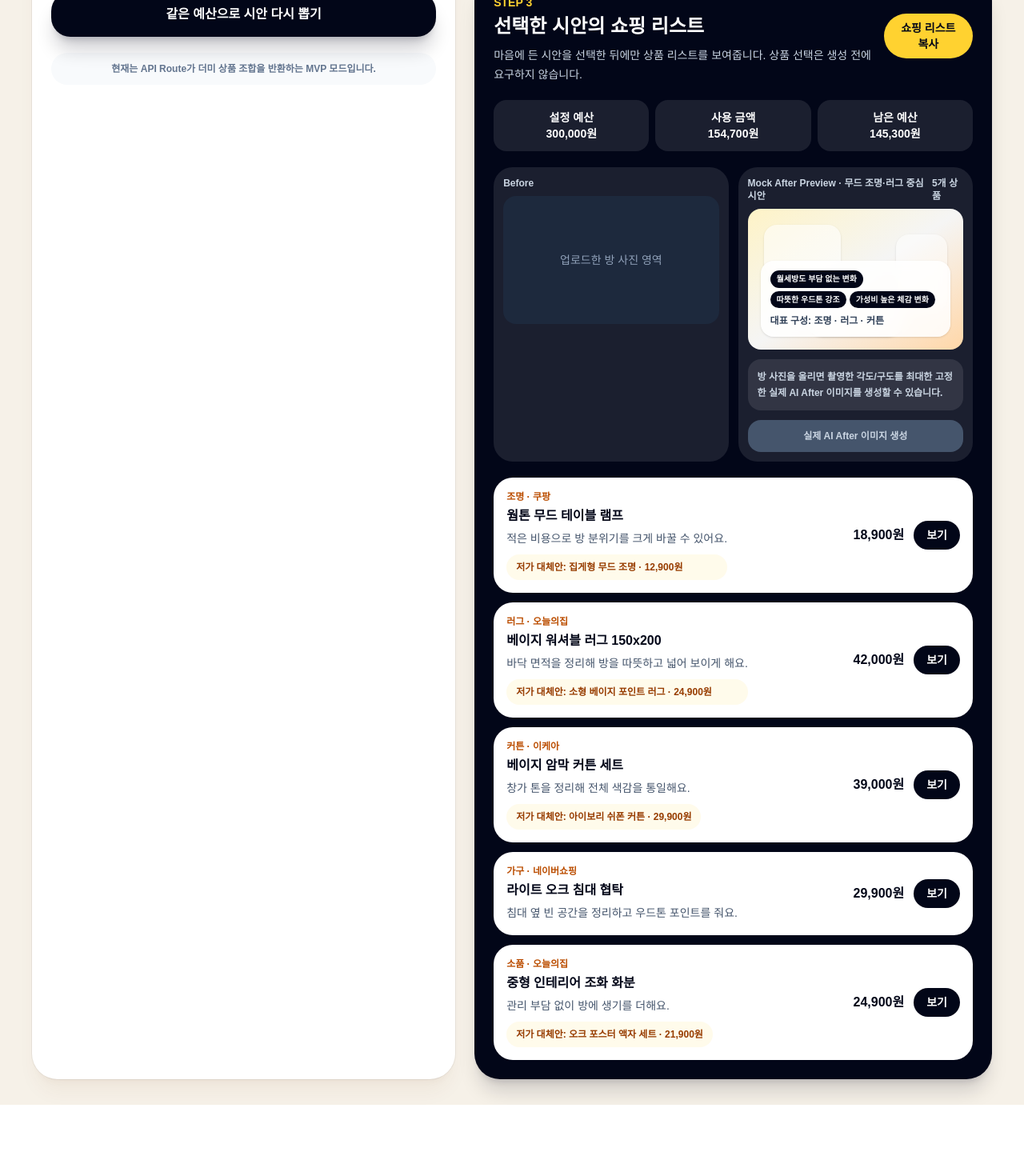
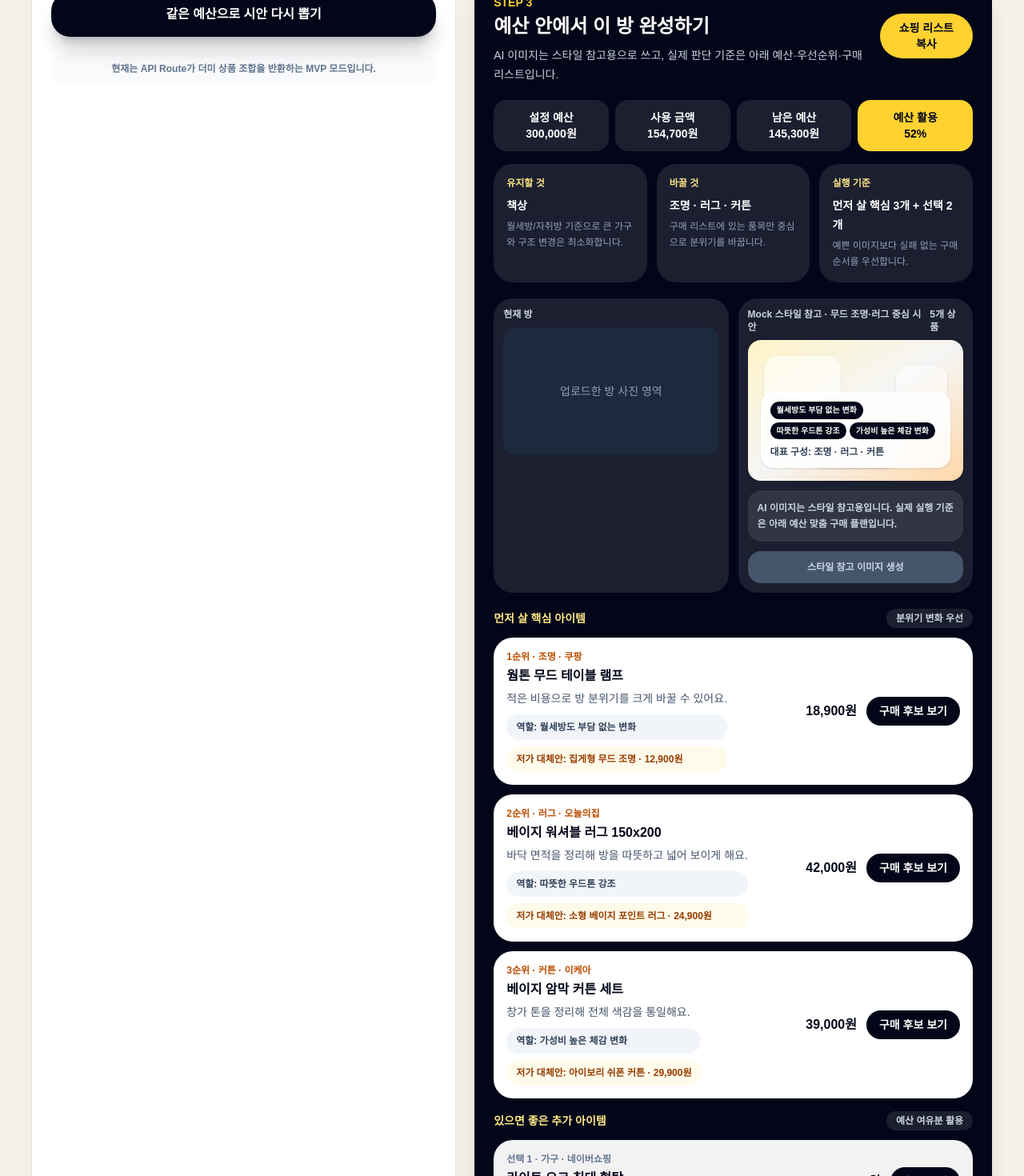
Before and after one commit to gmdqn18-sudo/ai-interior-quick-designer, a Next.js app: page / in a window 1280 px wide. Shown: the part 1720-3190 px from the top of the page at 80% size. Before the commit the page ends 3101 px from the top, so only its background shows below. Built offline with nearby package versions, Linux system fonts and the light colour scheme.

Commit message:
feat: refocus roomfit around shopping plans

```diff
--- a/src/app/page.tsx
+++ b/src/app/page.tsx
@@ -102,7 +102,7 @@ export default function Home() {
   const [previewUrl, setPreviewUrl] = useState<string | null>(null);
   const [roomImageDataUrl, setRoomImageDataUrl] = useState<string | null>(null);
   const [generatedAfterImages, setGeneratedAfterImages] = useState<Record<string, string>>({});
-  const [afterImageNotice, setAfterImageNotice] = useState("방 사진을 올리면 촬영한 각도/구도를 최대한 고정한 실제 AI After 이미지를 생성할 수 있습니다.");
+  const [afterImageNotice, setAfterImageNotice] = useState("AI 이미지는 스타일 참고용입니다. 실제 실행 기준은 아래 예산 맞춤 구매 플랜입니다.");
   const [isRenderingAfter, setIsRenderingAfter] = useState(false);
   const [copyStatus, setCopyStatus] = useState("쇼핑 리스트 복사");
   const [isGenerating, setIsGenerating] = useState(false);
@@ -123,6 +123,10 @@ export default function Home() {
   const isPromptReady = prompt.trim().length >= 8;
   const isBudgetTight = selectedConcept.usedBudget > budget;
   const generatedAfterImage = generatedAfterImages[selectedConcept.id];
+  const mustBuyProducts = selectedConcept.products.slice(0, Math.min(3, selectedConcept.products.length));
+  const niceToHaveProducts = selectedConcept.products.slice(mustBuyProducts.length);
+  const planCompletionPercent = Math.min(100, Math.round((selectedConcept.usedBudget / Math.max(budget, 1)) * 100));
+  const keptFurnitureText = keptFurniture.length > 0 ? keptFurniture.join(" · ") : "큰 가구는 최대한 유지";
 
   const refreshRecentJobs = async () => {
     try {
@@ -149,7 +153,7 @@ export default function Home() {
     try {
       const dataUrl = await readFileAsDataUrl(file);
       setRoomImageDataUrl(dataUrl);
-      setAfterImageNotice("방 사진 준비 완료. 선택한 시안으로 촬영 각도 고정형 AI After 이미지를 생성할 수 있습니다.");
+      setAfterImageNotice("방 사진 준비 완료. AI 이미지는 참고용으로 만들고, 실제 실행은 아래 구매 플랜 기준으로 제안합니다.");
 
       const formData = new FormData();
       formData.append("roomImage", file);
@@ -194,7 +198,7 @@ export default function Home() {
     setIsGenerating(true);
     setSelectedConceptId(null);
     setCopyStatus("쇼핑 리스트 복사");
-    setAfterImageNotice(roomImageDataUrl ? "새 시안이 생성되었습니다. 선택한 시안으로 촬영 각도 고정형 AI After 이미지를 생성할 수 있습니다." : "방 사진을 올리면 촬영한 각도/구도를 최대한 고정한 실제 AI After 이미지를 생성할 수 있습니다.");
+    setAfterImageNotice(roomImageDataUrl ? "새 시안이 생성되었습니다. AI 이미지는 참고용으로 생성하고, 실제 구매 판단은 아래 예산 플랜을 기준으로 보세요." : "AI 이미지는 스타일 참고용입니다. 실제 실행 기준은 아래 예산 맞춤 구매 플랜입니다.");
 
     try {
       const response = await fetch("/api/designs", {
@@ -297,7 +301,7 @@ export default function Home() {
       }
 
       setGeneratedAfterImages((current) => ({ ...current, [selectedConcept.id]: data.imageUrl ?? "" }));
-      setAfterImageNotice(`촬영 각도 고정형 AI After 이미지 생성 완료 · ${data.meta?.model ?? "OpenAI"}`);
+      setAfterImageNotice(`스타일 참고 이미지 생성 완료 · ${data.meta?.model ?? "OpenAI"} · 실제 구매 기준은 아래 플랜입니다.`);
     } catch (error) {
       setAfterImageNotice(error instanceof Error ? `이미지 생성 실패: ${error.message}` : "이미지 생성 실패: 알 수 없는 오류");
     } finally {
@@ -655,8 +659,10 @@ export default function Home() {
               <p className="text-sm font-bold text-amber-300">STEP 3</p>
               <div className="mt-1 flex flex-col justify-between gap-3 sm:flex-row sm:items-start">
                 <div>
-                  <h2 className="text-2xl font-black">선택한 시안의 쇼핑 리스트</h2>
-                  <p className="mt-2 text-sm leading-6 text-slate-300">마음에 든 시안을 선택한 뒤에만 상품 리스트를 보여줍니다. 상품 선택은 생성 전에 요구하지 않습니다.</p>
+                  <h2 className="text-2xl font-black">예산 안에서 이 방 완성하기</h2>
+                  <p className="mt-2 text-sm leading-6 text-slate-300">
+                    AI 이미지는 스타일 참고용으로 쓰고, 실제 판단 기준은 아래 예산·우선순위·구매 리스트입니다.
+                  </p>
                 </div>
                 <button
                   type="button"
@@ -667,15 +673,34 @@ export default function Home() {
                 </button>
               </div>
 
-              <div className="mt-5 grid grid-cols-3 gap-2 text-center text-sm font-bold">
+              <div className="mt-5 grid gap-2 text-center text-sm font-bold sm:grid-cols-4">
                 <div className="rounded-2xl bg-white/10 p-3">설정 예산<br />{formatWon(budget)}</div>
                 <div className="rounded-2xl bg-white/10 p-3">사용 금액<br />{formatWon(selectedConcept.usedBudget)}</div>
                 <div className="rounded-2xl bg-white/10 p-3">남은 예산<br />{formatWon(remainingBudget)}</div>
+                <div className="rounded-2xl bg-amber-300 p-3 text-slate-950">예산 활용<br />{planCompletionPercent}%</div>
+              </div>
+
+              <div className="mt-4 grid gap-3 md:grid-cols-3">
+                <div className="rounded-3xl bg-white/10 p-4">
+                  <div className="text-xs font-black text-amber-200">유지할 것</div>
+                  <p className="mt-2 text-sm font-bold leading-6 text-white">{keptFurnitureText}</p>
+                  <p className="mt-1 text-xs leading-5 text-slate-400">월세방/자취방 기준으로 큰 가구와 구조 변경은 최소화합니다.</p>
+                </div>
+                <div className="rounded-3xl bg-white/10 p-4">
+                  <div className="text-xs font-black text-amber-200">바꿀 것</div>
+                  <p className="mt-2 text-sm font-bold leading-6 text-white">{selectedConcept.products.slice(0, 3).map((product) => product.category).join(" · ")}</p>
+                  <p className="mt-1 text-xs leading-5 text-slate-400">구매 리스트에 있는 품목만 중심으로 분위기를 바꿉니다.</p>
+                </div>
+                <div className="rounded-3xl bg-white/10 p-4">
+                  <div className="text-xs font-black text-amber-200">실행 기준</div>
+                  <p className="mt-2 text-sm font-bold leading-6 text-white">먼저 살 핵심 {mustBuyProducts.length}개 + 선택 {niceToHaveProducts.length}개</p>
+                  <p className="mt-1 text-xs leading-5 text-slate-400">예쁜 이미지보다 실패 없는 구매 순서를 우선합니다.</p>
+                </div>
               </div>
 
               <div className="mt-5 grid gap-3 md:grid-cols-2">
                 <div className="rounded-3xl bg-white/10 p-3">
-                  <div className="mb-2 text-xs font-black text-slate-300">Before</div>
+                  <div className="mb-2 text-xs font-black text-slate-300">현재 방</div>
                   {previewUrl ? (
                     // eslint-disable-next-line @next/next/no-img-element
                     <img src={previewUrl} alt="원본 방 사진" className="h-40 w-full rounded-2xl bg-slate-900 object-contain" />
@@ -685,7 +710,7 @@ export default function Home() {
                 </div>
                 <div className="rounded-3xl bg-white/10 p-3">
                   <div className="mb-2 flex items-center justify-between gap-2 text-xs font-black text-slate-300">
-                    <span>{generatedAfterImage ? "AI After 이미지" : "Mock After Preview"} · {selectedConcept.title}</span>
+                    <span>{generatedAfterImage ? "스타일 참고 이미지" : "Mock 스타일 참고"} · {selectedConcept.title}</span>
                     <span>{selectedConcept.products.length}개 상품</span>
                   </div>
                   {generatedAfterImage ? (
@@ -717,20 +742,65 @@ export default function Home() {
                     disabled={isRenderingAfter || !roomImageDataUrl}
                     className="mt-3 w-full rounded-2xl bg-amber-300 px-4 py-3 text-xs font-black text-slate-950 transition hover:-translate-y-0.5 disabled:cursor-not-allowed disabled:bg-slate-600 disabled:text-slate-300 disabled:hover:translate-y-0"
                   >
-                    {isRenderingAfter ? "OpenAI 이미지 생성 중..." : generatedAfterImage ? "AI After 이미지 다시 생성" : "실제 AI After 이미지 생성"}
+                    {isRenderingAfter ? "OpenAI 이미지 생성 중..." : generatedAfterImage ? "스타일 참고 이미지 다시 생성" : "스타일 참고 이미지 생성"}
                   </button>
                 </div>
               </div>
 
-              <div className="mt-5 space-y-3">
-                {selectedConcept.products.map((product) => {
+              <div className="mt-5 space-y-4">
+                <div>
+                  <div className="mb-3 flex items-center justify-between gap-3">
+                    <h3 className="text-sm font-black text-amber-200">먼저 살 핵심 아이템</h3>
+                    <span className="rounded-full bg-white/10 px-3 py-1 text-xs font-bold text-slate-300">분위기 변화 우선</span>
+                  </div>
+                  <div className="space-y-3">
+                    {mustBuyProducts.map((product, index) => {
                       const substitute = getSubstitute(product);
 
                       return (
                         <div key={product.id} className="rounded-3xl bg-white p-4 text-slate-950">
                           <div className="flex flex-col justify-between gap-3 sm:flex-row sm:items-center">
                             <div>
-                          <div className="text-xs font-bold text-amber-700">{product.category} · {product.source}</div>
+                              <div className="text-xs font-bold text-amber-700">{index + 1}순위 · {product.category} · {product.source}</div>
+                              <h3 className="mt-1 font-black">{product.name}</h3>
+                              <p className="mt-1 text-sm leading-6 text-slate-600">{product.reason}</p>
+                              <p className="mt-2 rounded-2xl bg-slate-100 px-3 py-2 text-xs font-bold text-slate-700">
+                                역할: {selectedConcept.highlights[index] ?? "선택한 시안의 핵심 분위기 구현"}
+                              </p>
+                              {substitute ? (
+                                <p className="mt-2 rounded-2xl bg-amber-50 px-3 py-2 text-xs font-bold text-amber-800">
+                                  저가 대체안: {substitute.name} · {formatWon(substitute.price)}
+                                </p>
+                              ) : null}
+                            </div>
+                            <div className="flex shrink-0 items-center gap-3">
+                              <span className="font-black">{formatWon(product.price)}</span>
+                              <a href={product.url} target="_blank" rel="noreferrer" className="rounded-full bg-slate-950 px-4 py-2 text-sm font-bold text-white">
+                                구매 후보 보기
+                              </a>
+                            </div>
+                          </div>
+                        </div>
+                      );
+                    })}
+                  </div>
+                </div>
+
+                {niceToHaveProducts.length > 0 ? (
+                  <div>
+                    <div className="mb-3 flex items-center justify-between gap-3">
+                      <h3 className="text-sm font-black text-amber-200">있으면 좋은 추가 아이템</h3>
+                      <span className="rounded-full bg-white/10 px-3 py-1 text-xs font-bold text-slate-300">예산 여유분 활용</span>
+                    </div>
+                    <div className="space-y-3">
+                      {niceToHaveProducts.map((product, index) => {
+                        const substitute = getSubstitute(product);
+
+                        return (
+                          <div key={product.id} className="rounded-3xl bg-white/95 p-4 text-slate-950">
+                            <div className="flex flex-col justify-between gap-3 sm:flex-row sm:items-center">
+                              <div>
+                                <div className="text-xs font-bold text-slate-500">선택 {index + 1} · {product.category} · {product.source}</div>
                                 <h3 className="mt-1 font-black">{product.name}</h3>
                                 <p className="mt-1 text-sm leading-6 text-slate-600">{product.reason}</p>
                                 {substitute ? (
@@ -742,13 +812,16 @@ export default function Home() {
                               <div className="flex shrink-0 items-center gap-3">
                                 <span className="font-black">{formatWon(product.price)}</span>
                                 <a href={product.url} target="_blank" rel="noreferrer" className="rounded-full bg-slate-950 px-4 py-2 text-sm font-bold text-white">
-                            보기
+                                  후보 보기
                                 </a>
                               </div>
                             </div>
                           </div>
                         );
                       })}
+                    </div>
+                  </div>
+                ) : null}
               </div>
             </div>
           </div>
```
Also changed, not shown: 2 other files (tests, documents, lock files or other folders). Lines whose indentation alone changed are shown as unchanged.
